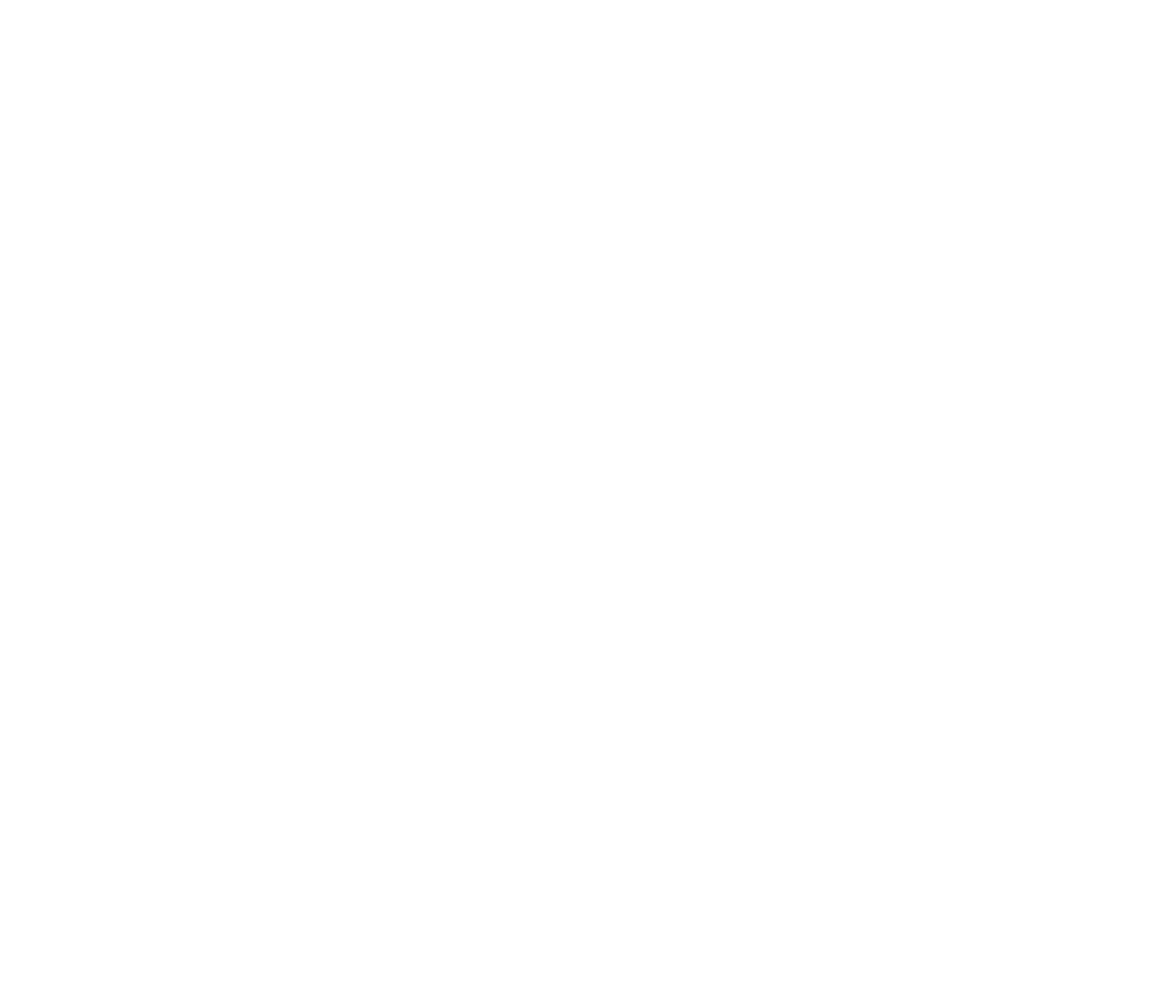
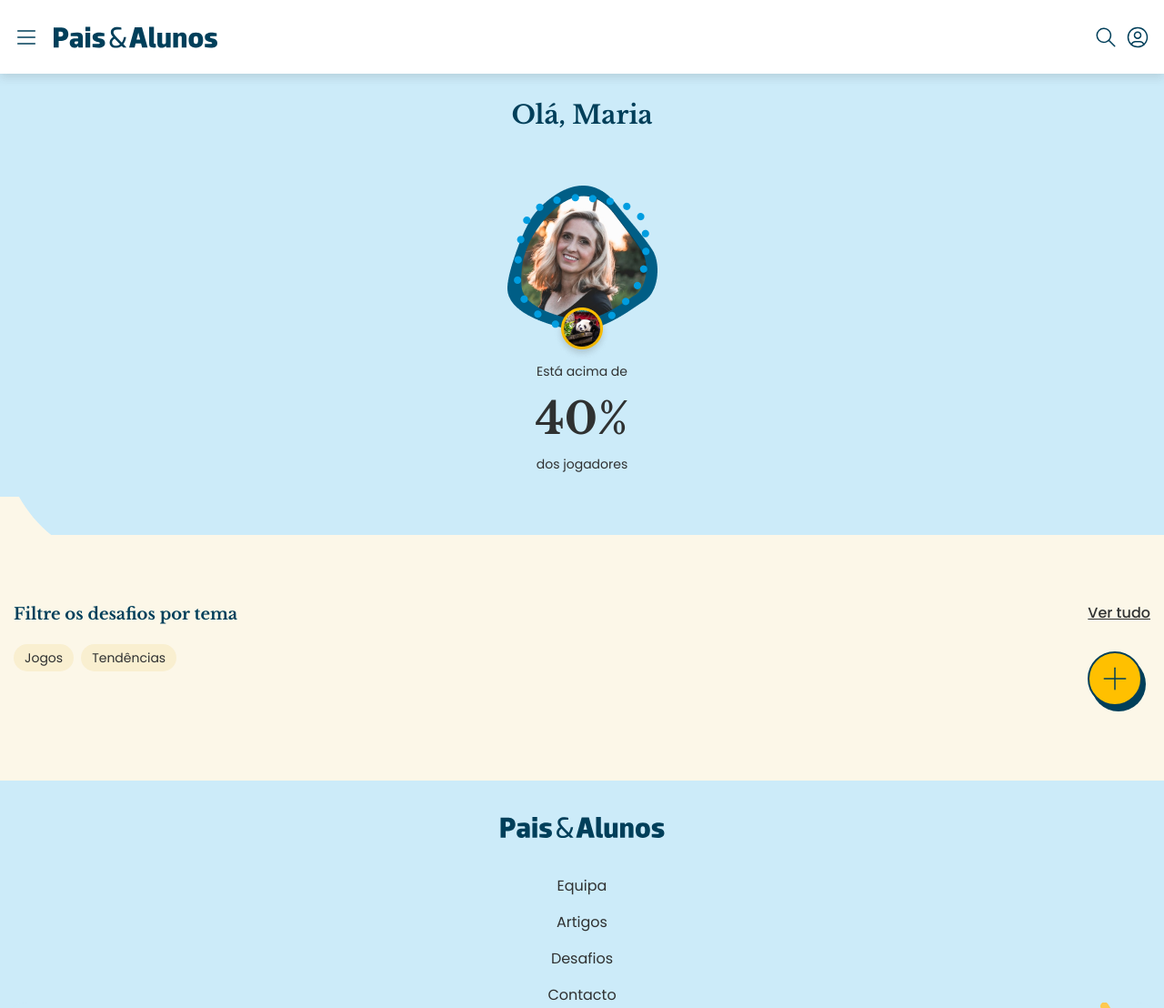
Before and after one commit to IgnorePT/360-project, a website: page dashboard.html in a window 1280 px wide. Shown: the top 1108 px of the page at 91% size. Before the commit the page ends 800 px from the top, so only its background shows below. Drawn offline with nearby package versions, Linux system fonts and the light colour scheme.

Commit message:
Dashboard Initial

```diff
--- /dev/null
+++ b/css/_dashboard.scss
@@ -0,0 +1,101 @@
+.dashboard{
+    padding: 0;
+    section{
+        padding: 2.4rem 1.5rem;
+        overflow: hidden;
+        &.dashboard-profile{
+            background-color: $Medium_Blue_bg_color;
+            display: flex;
+            flex-direction: column;
+            gap: 3.2rem;
+
+
+
+            .name{
+                font-weight: 700;
+                font-size: 2.8rem;
+            }
+
+            .dashboard-avatar{
+                position: relative;
+                display: flex;
+                justify-content: center;
+
+                .avatar-main{
+                }
+
+                .avatar-children{
+                    position: absolute;
+                    bottom: -3.3rem;
+                }
+            }
+
+            .score{
+                display: flex;
+                flex-direction: column;
+                gap: 0.8rem;
+                justify-content: center;
+                align-items: center;
+
+                .small-text{
+                    font-size: 1.4rem;
+                    line-height: 165%;
+                }
+
+                .big-text{
+                    font-family: $Libre_Baskerville;
+                    font-weight: 700;
+                    font-size: 4.8rem;
+                    line-height: 130%;
+                }
+            }
+        }
+
+        &.categories-filter{
+            padding: 12rem 1.5rem;
+
+            &::before {
+                content: "";
+                position: absolute;
+                background: url(../assets/svg/dividers/dashboard-profile.svg);
+                background-size: cover;
+                background-repeat: no-repeat;
+                background-position: center center;
+                height: 4.2rem;
+                width: 105vw;
+                top: 0;
+                left: 0;
+                right: 0;
+                z-index: 0;
+            }
+        }
+
+        .section-title{
+            display: flex;
+            justify-content: space-between;
+            margin-bottom: 2.4rem;
+
+            h3{
+                font-family: $Libre_Baskerville;
+                font-weight: 700;
+                font-size: 1.8rem;
+                color: $Darker_Blue_text;
+            }
+
+            a{
+                text-decoration: underline;
+                font-weight: 500;
+            }
+        }
+    }
+}
+
+
+.floating-button{
+    position: fixed;
+    padding: 0.8rem;
+    border-radius: 100%;
+    right: 2.4rem;
+    bottom: 2.4rem;
+    z-index: 10;
+}
--- a/css/_sections.scss
+++ b/css/_sections.scss
@@ -290,7 +290,7 @@ section, div {
 			background-size: cover;
 			background-repeat: no-repeat;
 			background-position: center center;
-			height: 4.2rem;
+			height: 5.2rem;
 			width: 100vw;
 			top: 0;
 			left: 0;
--- a/css/style.scss
+++ b/css/style.scss
@@ -17,6 +17,8 @@
 @import "newsletter";
 @import "desafios";
 @import "article";
+@import "dashboard";
+
 
 @import "game-backgrounds";
 @import "game";
--- a/dashboard.html
+++ b/dashboard.html
@@ -0,0 +1,233 @@
+<html lang="en">
+
+    <head>
+        <meta charset="UTF-8">
+        <meta http-equiv="X-UA-Compatible" content="IE=edge">
+        <meta name="viewport" content="width=device-width, initial-scale=1.0">
+        <title>Dashboard - Pais e Alunos</title>
+        <meta name="description" content="Conheça o mundo digital do seu filho.
+        Temos muito conteúdo para partilhar.">
+
+        <link rel="apple-touch-icon-precomposed" sizes="57x57" href="/assets/favicon/conapple-touch-icon-57x57.png" />
+        <link rel="apple-touch-icon-precomposed" sizes="114x114" href="/assets/favicon/apple-touch-icon-114x114.png" />
+        <link rel="apple-touch-icon-precomposed" sizes="72x72" href="/assets/favicon/apple-touch-icon-72x72.png" />
+        <link rel="apple-touch-icon-precomposed" sizes="144x144" href="/assets/favicon/apple-touch-icon-144x144.png" />
+        <link rel="apple-touch-icon-precomposed" sizes="60x60" href="/assets/favicon/apple-touch-icon-60x60.png" />
+        <link rel="apple-touch-icon-precomposed" sizes="120x120" href="/assets/favicon/apple-touch-icon-120x120.png" />
+        <link rel="apple-touch-icon-precomposed" sizes="76x76" href="/assets/favicon/apple-touch-icon-76x76.png" />
+        <link rel="apple-touch-icon-precomposed" sizes="152x152" href="/assets/favicon/apple-touch-icon-152x152.png" />
+        <link rel="icon" type="image/png" href="/assets/favicon/favicon-196x196.png" sizes="196x196" />
+        <link rel="icon" type="image/png" href="/assets/favicon/favicon-96x96.png" sizes="96x96" />
+        <link rel="icon" type="image/png" href="/assets/favicon/favicon-32x32.png" sizes="32x32" />
+        <link rel="icon" type="image/png" href="/assets/favicon/favicon-16x16.png" sizes="16x16" />
+        <link rel="icon" type="image/png" href="/assets/favicon/favicon-128.png" sizes="128x128" />
+        <meta name="application-name" content="&nbsp;" />
+        <meta name="msapplication-TileColor" content="#FFFFFF" />
+        <meta name="msapplication-TileImage" content="/assets/favicon/mstile-144x144.png" />
+        <meta name="msapplication-square70x70logo" content="/assets/favicon/mstile-70x70.png" />
+        <meta name="msapplication-square150x150logo" content="/assets/favicon/mstile-150x150.png" />
+        <meta name="msapplication-wide310x150logo" content="/assets/favicon/mstile-310x150.png" />
+        <meta name="msapplication-square310x310logo" content="/assets/favicon/mstile-310x310.png" />
+
+
+        <meta property="og:title" content="Pais e Alunos - Conecte-se a quem mais importa" />
+        <meta property="og:type" content="website" />
+        <meta property="og:url" content="https://paisealunos.foxcoding.net/desafios" />
+
+        <meta property="og:image" content="https://paisealunos.foxcoding.net/assets/images/meta.jpg">
+        <meta property="og:image:type" content="image/jpeg">
+        <meta property="og:image:width" content="1114">
+        <meta property="og:image:height" content="774">
+
+
+        <link rel="stylesheet" href="css/style.css">
+
+    </head>
+
+    <body>
+        <header>
+            <nav>
+                <div class="left_nav">
+                    <a href="/" id="open-hamburger-menu"><img src="assets/svg/icons/hamburger_menu.svg" alt="Pesquisa..."></a>
+                    <div class="header-logo">
+                        <img src="assets/svg/logo.svg" alt="Pais & Alunos">
+                    </div>
+                </div>
+
+
+                <div class="menu">
+                    <a href="#search"><img src="assets/svg/icons/search.svg" alt="Pesquisa..."></a>
+                    <a href="#user"><img src="assets/svg/icons/user.svg" alt="Pesquisa..."></a></button>
+                </div>
+            </nav>
+        </header>
+
+        <main class="dashboard">
+            <section class="dashboard-profile">
+                <h2 class="name">Olá, Maria</h2>
+
+                <div class="dashboard-avatar">
+                    <img class="avatar-main" src="/assets/images/dahsboard/avatar.png">
+                    <img class="avatar-children" src="/assets/images/dahsboard/child.png">
+                </div>
+
+                <div class="score">
+                    <span class="small-text">Está acima de</span>
+                    <span class="big-text">40%</span>
+                    <span class="small-text">dos jogadores</span>
+                </div>
+
+            </section>
+
+            <section class="categories-filter">
+                <div class="section-title">
+                    <h3>Filtre os desafios por tema</h3>
+                    <a class="see-all">Ver tudo</a>
+                </div>
+               <div class="categories-group">
+                <div class="categories_group">
+                    <ul class="categories">
+                        <li class="category with-bg">Jogos</li>
+                        <li class="category with-bg">Tendências</li>
+                    </ul>
+                </div>
+               </div>
+            </section>
+        </main>
+
+        <footer>
+            <img class="footer_logo" src="assets/svg/logo_footer.svg" alt="Pais e Alunos Logo" srcset="">
+
+            <nav class="footer_menu">
+                <ul>
+                    <li><a href="equipa.html">Equipa</a></li>
+                    <li><a href="artigos.html">Artigos</a></li>
+                    <li><a href="desafios.html">Desafios</a></li>
+                    <li><a href="contacto.html">Contacto</a></li>
+                </ul>
+            </nav>
+
+            <div class="newsletter-container">
+                <div class="information">
+                    <p class="subtitle">Explore o mundo digital
+                        e temas atuais.</p>
+
+                    <h2>
+                        Enviamos os nossos artigos e conteúdos mais recentes.
+                    </h2>
+                </div>
+                <form id="subscribe-newsletter">
+
+                    <img class="zigzag" src="./assets/svg/newsletter/zigzag.svg" />
+
+                    <div class="form-group">
+                        <h5>E-mail*</h5>
+                        <input type="email" name="email" id="newsletter-email" placeholder="exemplo@email.com" />
+                    </div>
+
+
+                    <div class="form-group custom_checkbox form-hidden form-none choose-profile">
+                        <h5>Inscreva-se como</h5>
+                        <div class="custom_checkbox_container">
+                            <label class="custom_checkbox_label active" for="encarregado-educacao">Encarregado de
+                                educação</label>
+                            <label class="custom_checkbox_label" for="professor">Professor</label>
+
+                            <input class="hidden" id="professor" name="profile" type="checkbox" value="professor" />
+
+                            <input class="hidden" id="encarregado-educacao" name="profile" type="checkbox"
+                                value="encarregado-educacao" />
+                        </div>
+
+
+                    </div>
+
+
+                    <div class="form-group custom_select form-hidden form-none">
+                        <h5>Em que ciclo(s) se encontra(m) seu(s) educandos?</h5>
+
+                        <select id="ciclo-estudo" class="ciclo">
+                            <option value="">Selecione os ciclos</option>
+                            <option value="1º Ciclo">1º Ciclo</option>
+                            <option value="2º Ciclo">2º Ciclo</option>
+                            <option value="3º Ciclo">3º Ciclo</option>
+                        </select>
+
+                        <div class="active-selection">
+
+                        </div>
+                    </div>
+
+                    <div class="form-group custom_select form-hidden form-none">
+                        <button class="primary newsletter" type="submit">Subscrever newsletter</button>
+                    </div>
+
+                </form>
+            </div>
+
+        </footer>
+
+        <div class="mobile-menu">
+            <div class="header">
+                <div class="menu">
+                    <a id="close-hamburger-menu">
+                        <svg class="close-icon" width="24" height="24" viewBox="0 0 24 24" fill="none"
+                            xmlns="http://www.w3.org/2000/svg">
+                            <path d="M18 6L6 18" stroke="white" stroke-width="1.5" stroke-linecap="round"
+                                stroke-linejoin="round" />
+                            <path d="M6 6L18 18" stroke="white" stroke-width="1.5" stroke-linecap="round"
+                                stroke-linejoin="round" />
+                        </svg></a>
+                    <a class="header-logo">
+                        <img src="/assets/svg/logo.svg" alt="Pais & Alunos">
+                    </a>
+                </div>
+
+                <div class="search">
+                    <img class="icon" src="/assets/svg/icons/search.svg" />
+                    <input class="rounded on-light-bg with-icon no-margin" placeholder="Filtar por" />
+                </div>
+
+            </div>
+
+
+            <nav class="main-menu">
+                <a href="/dashboard.html">Dashboard</a>
+                <a href="/equipa.html">Equipa</a>
+                <a href="/artigos.html">Artigos</a>
+                <a href="/desafios.html">Desafios</a>
+                <a href="/contacto.html">Contacto</a>
+                </ul>
+            </nav>
+
+            <div class="create-challenge">
+                <p>
+                    Experimente um desafio personalizado e veja o quanto conhece o seu educando
+                </p>
+                <button class="secondary with-icon align-center">
+                    <svg width="25" height="24" viewBox="0 0 25 24" fill="none" xmlns="http://www.w3.org/2000/svg">
+                        <path d="M12.5 5V19" stroke="#003F5A" stroke-width="1.5" stroke-linecap="round"
+                            stroke-linejoin="round" />
+                        <path d="M5.5 12H19.5" stroke="#003F5A" stroke-width="1.5" stroke-linecap="round"
+                            stroke-linejoin="round" />
+                    </svg>
+
+                    Criar desafio
+                </button>
+            </div>
+
+        </div>
+
+        <button class="floating-button secondary">
+            <svg width="40" height="40" viewBox="0 0 40 40" fill="none" xmlns="http://www.w3.org/2000/svg">
+                <path d="M20 8.33333V31.6667" stroke="#003F5A" stroke-width="1.5" stroke-linecap="round" stroke-linejoin="round"/>
+                <path d="M8.33203 20H31.6654" stroke="#003F5A" stroke-width="1.5" stroke-linecap="round" stroke-linejoin="round"/>
+                </svg>
+        </button>
+
+        <script src="https://cdnjs.cloudflare.com/ajax/libs/gsap/3.10.4/gsap.min.js"></script>
+        <script src="js/app.js"></script>
+        <script src="js/newsletter.js"></script>
+    </body>
+
+</html>
```
Also changed, not shown: assets/images/dahsboard/avatar.png (added), assets/images/dahsboard/child.png (added), assets/svg/dividers/dashboard-profile.svg (added), css/style.css, 1 other file.
